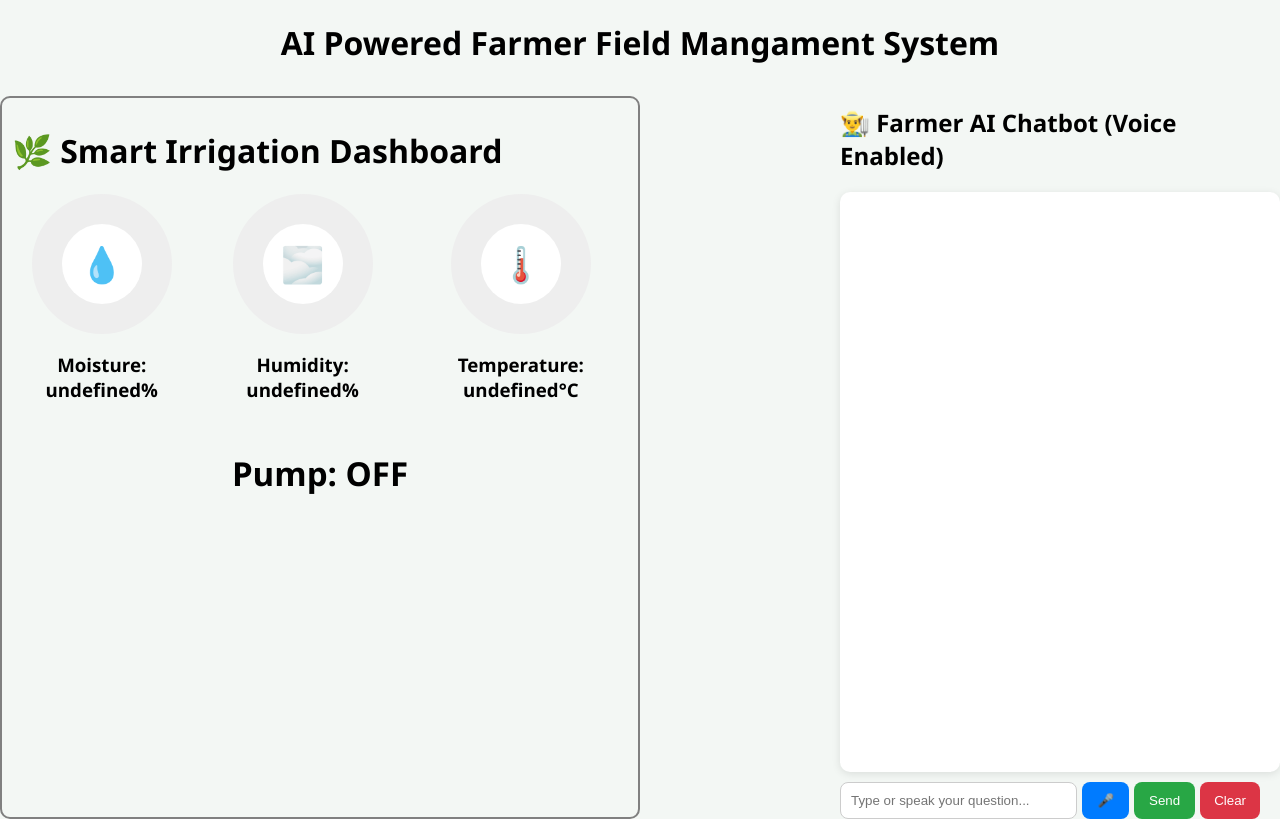
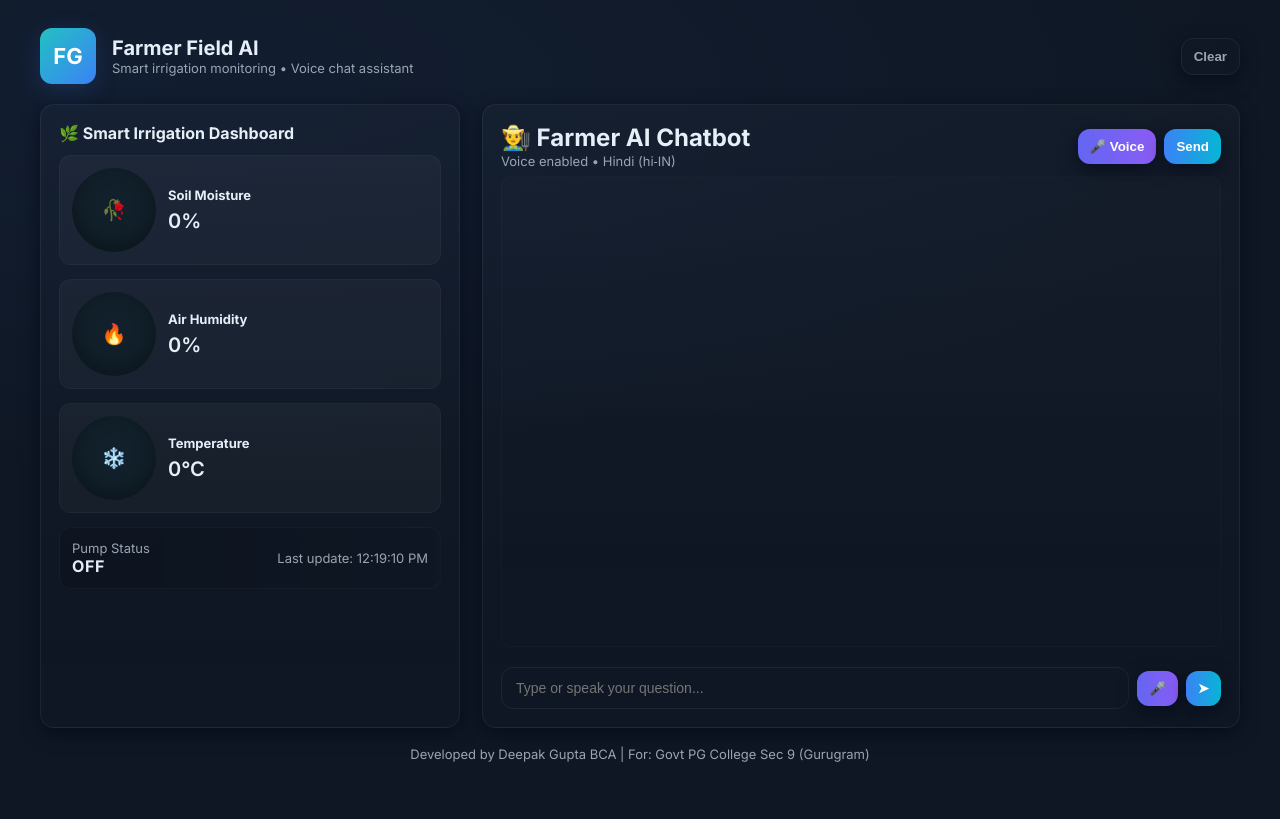
Before and after one commit to deepakguptabca/AgroAi, a Flask app: page / in a window 1280 px wide. After the commit the page ends 762 px from the top, so only its background shows below. Run offline with Flask 3, Linux system fonts and the light colour scheme.

Commit message:
data was added

```diff
--- a/app.py
+++ b/app.py
@@ -4,6 +4,8 @@
 from dotenv import load_dotenv
 import os
 import json
+import csv
+from datetime import datetime, timezone, timedelta
 
 # Load environment variables
 load_dotenv()
@@ -13,6 +15,9 @@
 
 HISTORY_FILE = "hist.txt"
 ESP_IP = os.getenv("ESP_IP")
+DATA_CSV = "esp_data.csv"
+LAST_PUMP = None
+IST = timezone(timedelta(hours=5, minutes=30))
 
 
 # ------------------------
@@ -104,9 +109,50 @@
 @app.route("/getdata")
 def get_data():
     try:
-        r = requests.get(ESP_IP, timeout=2)
+        if not ESP_IP:
+            return jsonify({"error": "ESP_IP not configured"}), 400
+
+        esp_url = ESP_IP if ESP_IP.startswith("http") else f"http://{ESP_IP}"
+        r = requests.get(esp_url, timeout=2)
         field_data = r.json()
-        return jsonify(r.json())
+
+        # Save received field data to CSV only when pump reports 'on' or 'off',
+        # and only when pump state changes from last logged state.
+        try:
+            pump_val = field_data.get("pump")
+            pump_str = str(pump_val).lower() if pump_val is not None else None
+            if pump_str in ("on", "off"):
+                global LAST_PUMP
+                if pump_str != LAST_PUMP:
+                    row = {
+                        "timestamp": datetime.now(IST).isoformat(),
+                        "soil": field_data.get("soil"),
+                        "humidity": field_data.get("humidity"),
+                        "temperature": field_data.get("temperature"),
+                        "pump": pump_str,
+                    }
+
+                    file_exists = os.path.exists(DATA_CSV)
+                    with open(DATA_CSV, "a", newline="", encoding="utf-8") as csvfile:
+                        writer = csv.DictWriter(
+                            csvfile,
+                            fieldnames=[
+                                "timestamp",
+                                "soil",
+                                "humidity",
+                                "temperature",
+                                "pump",
+                            ],
+                        )
+                        if not file_exists:
+                            writer.writeheader()
+                        writer.writerow(row)
+
+                    LAST_PUMP = pump_str
+        except Exception:
+            pass
+
+        return jsonify(field_data)
     except:
         return jsonify({"error": "ESP not reachable"})
 
--- a/templates/index.html
+++ b/templates/index.html
@@ -4,339 +4,526 @@
     <meta charset="UTF-8" />
     <meta name="viewport" content="width=device-width, initial-scale=1.0" />
     <title>🌾 Farmer AI Chatbot</title>
+
+    <!-- Modern font -->
+    <link
+      href="https://fonts.googleapis.com/css2?family=Inter:wght@300;400;600;700&display=swap"
+      rel="stylesheet"
+    />
+
     <style>
+      :root {
+        --bg: #0f1724;
+        --card: #0b1220;
+        --muted: #9aa4b2;
+        --accent: linear-gradient(135deg, #22c1c3, #3b82f6);
+        --success: #16a34a;
+        --danger: #ef4444;
+        --glass: rgba(255, 255, 255, 0.04);
+        --glass-2: rgba(255, 255, 255, 0.03);
+        --glass-border: rgba(255, 255, 255, 0.06);
+        --radius: 14px;
+      }
+
+      * {
+        box-sizing: border-box;
+      }
       body {
-        font-family: "Segoe UI", sans-serif;
-        background: #f3f7f4;
+        margin: 0;
+        min-height: 100vh;
+        font-family: "Inter", system-ui, -apple-system, "Segoe UI", Roboto,
+          "Helvetica Neue", Arial;
+        background: radial-gradient(
+            1200px 400px at 10% 10%,
+            rgba(59, 130, 246, 0.06),
+            transparent
+          ),
+          var(--bg);
+        color: #e6eef8;
+        -webkit-font-smoothing: antialiased;
+        -moz-osx-font-smoothing: grayscale;
+        padding: 28px;
         display: flex;
-        flex-direction: column;
+        justify-content: center;
+      }
+
+      .wrapper {
+        width: 100%;
+        max-width: 1200px;
+      }
+
+      header.app-header {
+        display: flex;
         align-items: center;
+        justify-content: space-between;
+        gap: 16px;
+        margin-bottom: 20px;
+      }
+      .brand {
+        display: flex;
+        gap: 16px;
+        align-items: center;
+      }
+      .logo {
+        width: 56px;
+        height: 56px;
+        border-radius: 12px;
+        background: var(--accent);
+        display: flex;
+        align-items: center;
+        justify-content: center;
+        font-size: 22px;
+        font-weight: 700;
+        color: #fff;
+        box-shadow: 0 6px 24px rgba(59, 130, 246, 0.18);
+      }
+      h1 {
+        font-size: 20px;
         margin: 0;
       }
-      h2 {
-        margin-top: 20px;
-      }
-      .chat-box {
-        width: 420px;
-        height: 70vh;
-        background: #fff;
-        border-radius: 10px;
-        box-shadow: 0 2px 8px rgba(0, 0, 0, 0.1);
-        overflow-y: auto;
-        padding: 10px;
-        margin-top: 20px;
-      }
-      .container {
-        display: flex;
-        justify-content: space-around;
-        gap: 200px;
-      }
-      .user {
-        background: #c7ffd8;
-        padding: 8px 12px;
-        border-radius: 8px;
-        margin: 6px 0;
-        text-align: right;
-      }
-      .clear {
-        background: #dc3545; /* red */
-        color: #fff;
-        border: none;
-        border-radius: 8px;
-        padding: 10px 14px;
-        margin-left: 5px;
-        cursor: pointer;
-      }
-      .field {
-        border: 2px solid gray;
-        border-radius: 10px;
-        margin-top: 10px;
-        padding: 10px;
-      }
-      .clear:disabled {
-        opacity: 0.6;
-        cursor: not-allowed;
-      }
-      .bot {
-        background: #f0f0f0;
-        padding: 8px 12px;
-        border-radius: 8px;
-        margin: 6px 0;
-        text-align: left;
-      }
-      .input-area {
-        display: flex;
-        width: 420px;
-        margin-top: 10px;
-      }
-      input {
-        flex: 1;
-        padding: 10px;
-        border-radius: 8px;
-        border: 1px solid #ccc;
-        outline: none;
-      }
-      button {
-        padding: 10px 15px;
-        margin-left: 5px;
-        border: none;
-        border-radius: 8px;
-        cursor: pointer;
-        color: white;
-      }
-      .send {
-        background: #28a745;
-      }
-      .mic {
-        background: #007bff;
-      }
-      button:hover {
-        opacity: 0.9;
-      }
-      .circle-container {
-        display: flex;
-        justify-content: space-between;
-        gap: 20px;
-        margin-top: 20px;
+      p.lead {
+        margin: 0;
+        color: var(--muted);
+        font-size: 13px;
       }
 
-      .circle-box {
-        text-align: center;
+      main.grid {
+        display: grid;
+        grid-template-columns: 420px 1fr;
+        gap: 22px;
+      }
+
+      /* Dashboard card */
+      .card {
+        background: linear-gradient(
+          180deg,
+          rgba(255, 255, 255, 0.02),
+          transparent
+        );
+        border: 1px solid var(--glass-border);
+        border-radius: var(--radius);
+        padding: 18px;
+        box-shadow: 0 6px 18px rgba(2, 6, 23, 0.6);
+      }
+
+      .dashboard h2 {
+        margin: 0 0 12px 0;
+        font-size: 16px;
+      }
+      .stats {
+        display: grid;
+        grid-template-columns: 1fr;
+        gap: 14px;
+      }
+
+      .stat {
+        display: flex;
+        gap: 12px;
+        align-items: center;
+        background: linear-gradient(180deg, var(--glass), var(--glass-2));
+        border-radius: 12px;
+        padding: 12px;
+        border: 1px solid rgba(255, 255, 255, 0.03);
       }
 
       .circle {
-        width: 140px;
-        height: 140px;
-        border-radius: 50%;
-        background: conic-gradient(#4caf50 0deg, #eee 0deg);
-        display: flex;
-        align-items: center;
-        justify-content: center;
-        margin: auto;
-        position: relative;
-      }
-
-      .inner {
-        width: 80px;
-        height: 80px;
-        background: white;
+        width: 84px;
+        height: 84px;
         border-radius: 50%;
         display: flex;
         align-items: center;
         justify-content: center;
-        font-size: 35px;
-        font-weight: bold;
+        background: conic-gradient(#4caf50 0deg, #2b3946 0deg);
+        flex-shrink: 0;
+        position: relative;
+        box-shadow: inset 0 -6px 20px rgba(0, 0, 0, 0.35);
+      }
+      .inner {
+        width: 48px;
+        height: 48px;
+        border-radius: 50%;
+        background: transparent;
+        color: #fff;
+        display: flex;
+        align-items: center;
+        justify-content: center;
+        font-size: 20px;
+      }
+      .stat-body h3 {
+        margin: 0;
+        font-size: 13px;
+      }
+      .stat-body .value {
+        font-size: 20px;
+        font-weight: 600;
+        margin-top: 6px;
       }
 
-      .pump-status {
-        margin-top: 30px;
-        text-align: center;
-        font-size: 22px;
+      .pump {
+        margin-top: 14px;
+        padding: 12px;
+        border-radius: 12px;
+        display: flex;
+        align-items: center;
+        justify-content: space-between;
+        background: linear-gradient(90deg, rgba(0, 0, 0, 0.12), transparent);
+        border: 1px solid rgba(255, 255, 255, 0.03);
+      }
+      .pump .status {
+        font-weight: 700;
+        letter-spacing: 0.6px;
+      }
+
+      /* Chat card */
+      .chat-wrap {
+        display: flex;
+        flex-direction: column;
+        height: 78vh;
+        min-height: 520px;
+      }
+      .chat-header {
+        display: flex;
+        align-items: center;
+        justify-content: space-between;
+        padding-bottom: 6px;
+      }
+      .chat-box {
+        flex: 1;
+        overflow: auto;
+        padding: 16px;
+        display: flex;
+        flex-direction: column;
+        gap: 12px;
+        background: linear-gradient(
+          180deg,
+          rgba(255, 255, 255, 0.01),
+          transparent
+        );
+        border-radius: 10px;
+        border: 1px solid rgba(255, 255, 255, 0.02);
+        margin-bottom: 12px;
+      }
+
+      .msg {
+        max-width: 78%;
+        padding: 12px 14px;
+        border-radius: 12px;
+        line-height: 1.4;
+        word-wrap: break-word;
+      }
+      .user {
+        align-self: flex-end;
+        background: linear-gradient(90deg, #10b981, #059669);
+        color: white;
+        border-bottom-right-radius: 6px;
+      }
+      .bot {
+        align-self: flex-start;
+        background: linear-gradient(90deg, #111827, #1f2937);
+        color: #e6eef8;
+        border-bottom-left-radius: 6px;
+        border: 1px solid rgba(255, 255, 255, 0.03);
+      }
+
+      .input-area {
+        display: flex;
+        gap: 8px;
+        align-items: center;
+        background: transparent;
+      }
+      .input-area input {
+        flex: 1;
+        padding: 12px 14px;
+        border-radius: 12px;
+        border: 1px solid rgba(255, 255, 255, 0.06);
+        background: transparent;
+        color: #e6eef8;
+        outline: none;
+        font-size: 14px;
+      }
+      .btn {
+        padding: 10px 12px;
+        border-radius: 12px;
+        border: none;
+        cursor: pointer;
+        font-weight: 600;
+        display: inline-flex;
+        align-items: center;
+        gap: 8px;
+        justify-content: center;
+        box-shadow: 0 6px 18px rgba(2, 6, 23, 0.6);
+      }
+      .send {
+        background: linear-gradient(90deg, #3b82f6, #06b6d4);
+        color: white;
+      }
+      .mic {
+        background: linear-gradient(90deg, #6366f1, #8b5cf6);
+        color: white;
+      }
+      .clear {
+        background: transparent;
+        border: 1px solid rgba(255, 255, 255, 0.06);
+        color: var(--muted);
+      }
+
+      /* small screens */
+      @media (max-width: 1000px) {
+        main.grid {
+          grid-template-columns: 1fr;
+          padding-bottom: 20px;
+        }
+        .chat-wrap {
+          height: auto;
+          min-height: 440px;
+        }
       }
     </style>
   </head>
+
   <body>
-    <h1>AI Powered Farmer Field Mangament System</h1>
-    <!-- main section -->
-    <div class="container">
-      <!-- FIRST SECTION (Updated Dashboard) -->
-      <div class="field">
-        <h1>🌿 Smart Irrigation Dashboard</h1>
+    <div class="wrapper">
+      <header class="app-header">
+        <div class="brand">
+          <div class="logo">FG</div>
+          <div>
+            <h1>Farmer Field AI</h1>
+            <p class="lead">
+              Smart irrigation monitoring • Voice chat assistant
+            </p>
+          </div>
+        </div>
+        <div style="display: flex; gap: 10px; align-items: center">
+          <button class="btn clear" id="clearBtn" onclick="clearChat()">
+            Clear
+          </button>
+        </div>
+      </header>
 
-        <div class="circle-container">
-          <!-- Moisture Circle -->
-          <div class="circle-box">
+      <main class="grid">
+        <!-- left: dashboard -->
+        <section class="card dashboard">
+          <h2>🌿 Smart Irrigation Dashboard</h2>
+
+          <div class="stats" style="margin-top: 12px">
+            <div class="stat">
               <div class="circle" id="moistureCircle">
                 <div class="inner" id="moistureEmoji">💧</div>
               </div>
-            <h3>Moisture: <span id="moistureValue">0</span>%</h3>
+              <div class="stat-body">
+                <h3>Soil Moisture</h3>
+                <div class="value"><span id="moistureValue">0</span>%</div>
+              </div>
             </div>
 
-          <!-- Humidity Circle -->
-          <div class="circle-box">
+            <div class="stat">
               <div class="circle" id="humidityCircle">
                 <div class="inner" id="humidityEmoji">🌫️</div>
               </div>
-            <h3>Humidity: <span id="humidityValue">0</span>%</h3>
+              <div class="stat-body">
+                <h3>Air Humidity</h3>
+                <div class="value"><span id="humidityValue">0</span>%</div>
+              </div>
             </div>
 
-          <!-- Temperature Circle -->
-          <div class="circle-box">
+            <div class="stat">
               <div class="circle" id="temperatureCircle">
                 <div class="inner" id="tempEmoji">🌡️</div>
               </div>
-            <h3>Temperature: <span id="temperatureValue">0</span>°C</h3>
+              <div class="stat-body">
+                <h3>Temperature</h3>
+                <div class="value"><span id="temperatureValue">0</span>°C</div>
+              </div>
             </div>
           </div>
 
-        <!-- Pump Status -->
-        <div class="pump-status">
-          <h2> Pump: <span id="pumpStatus">OFF</span></h2>
+          <div class="pump" style="margin-top: 14px">
+            <div>
+              <div style="font-size: 13px; color: var(--muted)">
+                Pump Status
+              </div>
+              <div class="status" id="pumpStatus">OFF</div>
+            </div>
+            <div
+              style="text-align: right; color: var(--muted); font-size: 13px"
+            >
+              Last update: <span id="lastUpdate">--</span>
+            </div>
+          </div>
+        </section>
+
+        <!-- right: chat -->
+        <section class="card chat-wrap">
+          <div class="chat-header">
+            <div>
+              <h2 style="margin: 0">👨‍🌾 Farmer AI Chatbot</h2>
+              <div style="font-size: 13px; color: var(--muted)">
+                Voice enabled • Hindi (hi‑IN)
+              </div>
+            </div>
+            <div style="display: flex; gap: 8px">
+              <button class="btn mic" onclick="startListening()">
+                🎤 Voice
+              </button>
+              <button class="btn send" onclick="sendMessage()">Send</button>
             </div>
           </div>
 
-      <!-- second section -->
-      <div>
-        <h2>👨‍🌾 Farmer AI Chatbot (Voice Enabled)</h2>
-
           <div class="chat-box" id="chatBox"></div>
 
-        <div class="input-area">
+          <div class="input-area" style="margin-top: 8px">
             <input
               type="text"
               id="userInput"
               placeholder="Type or speak your question..."
+              autocomplete="off"
             />
-          <button class="mic" onclick="startListening()">🎤</button>
-          <button class="send" onclick="sendMessage()">Send</button>
-          <button class="clear" id="clearBtn" onclick="clearChat()">
-            Clear
-          </button>
+            <button class="btn mic" onclick="startListening()">🎤</button>
+            <button class="btn send" onclick="sendMessage()">➤</button>
           </div>
+        </section>
+      </main>
+
+      <footer
+        style="
+          margin-top: 18px;
+          text-align: center;
+          color: var(--muted);
+          font-size: 13px;
+        "
+      >
+        Developed by Deepak Gupta BCA | For: Govt PG College Sec 9 (Gurugram)
+      </footer>
     </div>
-    </div>
-
-    <script>
-      async function clearChat() {
-        const btn = document.getElementById("clearBtn");
-        if (!confirm("Clear chat history for everyone on this server?")) return;
-
-        try {
-          btn.disabled = true;
-          // stop any speaking
-          if (window.speechSynthesis) window.speechSynthesis.cancel();
-
-          const res = await fetch("/clear", { method: "POST" });
-          const data = await res.json();
-
-          // wipe UI
-          document.getElementById("chatBox").innerHTML = "";
-          // optionally show a small system note
-          const note = document.createElement("div");
-          note.className = "bot";
-          note.textContent = data.status || "Chat cleared";
-          document.getElementById("chatBox").appendChild(note);
-        } catch (e) {
-          alert("Failed to clear chat. Try again.");
-        } finally {
-          btn.disabled = false;
-        }
-      }
-    </script>
 
     <script>
       const chatBox = document.getElementById("chatBox");
       const input = document.getElementById("userInput");
 
-      // 🔹 Send message to Flask API
+      function appendMessage(sender, text) {
+        const div = document.createElement("div");
+        div.className = "msg " + sender;
+        div.textContent = text;
+        chatBox.appendChild(div);
+        chatBox.scrollTop = chatBox.scrollHeight;
+      }
+
       async function sendMessage() {
         const message = input.value.trim();
         if (!message) return;
-
         appendMessage("user", message);
         input.value = "";
-
+        try {
           const res = await fetch("/chat", {
             method: "POST",
             headers: { "Content-Type": "application/json" },
             body: JSON.stringify({ message }),
           });
           const data = await res.json();
-
           const reply = data.reply || "⚠️ Error getting reply";
           appendMessage("bot", reply);
-
-        // Speak the AI reply
           speakText(reply);
+        } catch (e) {
+          appendMessage("bot", "⚠️ Failed to reach server");
+        }
       }
 
-      // 🔹 Append messages to chat window
-      function appendMessage(sender, text) {
-        const div = document.createElement("div");
-        div.className = sender;
-        div.textContent = text;
-        chatBox.appendChild(div);
-        chatBox.scrollTop = chatBox.scrollHeight;
-      }
-
-      // 🔹 Text-to-Speech
       function speakText(text) {
+        if (!window.speechSynthesis) return;
         const speech = new SpeechSynthesisUtterance();
         speech.text = text;
-        speech.lang = "hi-IN"; // Hindi accent (change to 'en-IN' for English)
+        speech.lang = "hi-IN";
         speech.rate = 1;
+        window.speechSynthesis.cancel();
         window.speechSynthesis.speak(speech);
       }
 
-      // 🔹 Speech-to-Text (Farmer speaks)
       function startListening() {
-        const recognition = new (window.SpeechRecognition ||
-          window.webkitSpeechRecognition)();
-        recognition.lang = "hi-IN"; // Recognize Hindi (or use "en-IN" for English)
+        const SpeechRec =
+          window.SpeechRecognition || window.webkitSpeechRecognition;
+        if (!SpeechRec) {
+          alert("Speech recognition not supported in this browser");
+          return;
+        }
+        const recognition = new SpeechRec();
+        recognition.lang = "hi-IN";
         recognition.start();
-
         recognition.onresult = function (event) {
           const transcript = event.results[0][0].transcript;
           input.value = transcript;
           sendMessage();
         };
-
-        recognition.onerror = function (event) {
-          alert("🎙️ Voice recognition error: " + event.error);
+        recognition.onerror = function (e) {
+          console.warn("Recognition error", e);
         };
       }
-    </script>
-    <script>
+
+      async function clearChat() {
+        if (!confirm("Clear chat history for everyone on this server?")) return;
+        const btn = document.getElementById("clearBtn");
+        btn.disabled = true;
+        if (window.speechSynthesis) window.speechSynthesis.cancel();
+        try {
+          const res = await fetch("/clear", { method: "POST" });
+          const data = await res.json();
+          chatBox.innerHTML = "";
+          const note = document.createElement("div");
+          note.className = "msg bot";
+          note.textContent = data.status || "Chat cleared";
+          chatBox.appendChild(note);
+        } catch (e) {
+          alert("Failed to clear chat");
+        } finally {
+          btn.disabled = false;
+        }
+      }
+
       async function updateDashboard() {
         try {
           const res = await fetch("/getdata");
           const data = await res.json();
+          const soil = Number(data.soil || 0);
+          const humidity = Number(data.humidity || 0);
+          const temp = Number(data.temperature || 0);
+          const pump = data.pump || "off";
 
-          const soil = data.soil;
-          const humidity = data.humidity;
-          const temp = data.temperature;
-          const pump = data.pump;
-
-          // ---- Update numbers ----
           document.getElementById("moistureValue").innerText = soil;
           document.getElementById("humidityValue").innerText = humidity;
           document.getElementById("temperatureValue").innerText = temp;
+          document.getElementById("pumpStatus").innerText =
+            String(pump).toUpperCase();
+          document.getElementById("lastUpdate").innerText =
+            new Date().toLocaleTimeString();
 
-          document.getElementById("pumpStatus").innerText = pump.toUpperCase();
+          let soilDeg = Math.min(Math.max(soil, 0), 100) * 3.6;
+          let humDeg = Math.min(Math.max(humidity, 0), 100) * 3.6;
+          let tempDeg = Math.min(Math.max(temp, 0), 120) * 3.0;
 
-          // ---- Circle Fill Degrees ----
-          let soilDeg = soil * 3.6;
-          let humDeg = humidity * 3.6;
-          let tempDeg = Math.min(temp * 3.6, 360);
-
-          // ---- Update Circles ----
           document.getElementById(
             "moistureCircle"
-          ).style.background = `conic-gradient(#4caf50 ${soilDeg}deg, #eee ${soilDeg}deg)`;
-
+          ).style.background = `conic-gradient(#16a34a ${soilDeg}deg, #11202a ${soilDeg}deg)`;
           document.getElementById(
             "humidityCircle"
-          ).style.background = `conic-gradient(#00bcd4 ${humDeg}deg, #eee ${humDeg}deg)`;
-
+          ).style.background = `conic-gradient(#06b6d4 ${humDeg}deg, #11202a ${humDeg}deg)`;
           document.getElementById(
             "temperatureCircle"
-          ).style.background = `conic-gradient(#ff5722 ${tempDeg}deg, #eee ${tempDeg}deg)`;
+          ).style.background = `conic-gradient(#fb923c ${Math.min(
+            tempDeg,
+            360
+          )}deg, #11202a ${Math.min(tempDeg, 360)}deg)`;
 
-          // ---- Emojis Based on Conditions ----
           document.getElementById("moistureEmoji").innerText =
             soil < 30 ? "🥀" : soil < 60 ? "🌿" : "💧";
-
           document.getElementById("humidityEmoji").innerText =
             humidity < 40 ? "🔥" : humidity < 70 ? "🌤️" : "🌫️";
-
           document.getElementById("tempEmoji").innerText =
             temp < 15 ? "❄️" : temp < 32 ? "🌡️" : "🥵";
-        } catch (err) {
-          console.log("Error fetching data");
+        } catch (e) {
+          console.log("not connected to esp32");
         }
       }
 
-      setInterval(updateDashboard, 500);
+      setInterval(updateDashboard, 1000);
       updateDashboard();
     </script>
   </body>
```
Also changed, not shown: esp_data.csv (added, +8 -0 lines), hist.txt (+4 -52 lines), 1 other file. Lines whose indentation alone changed are shown as unchanged.
